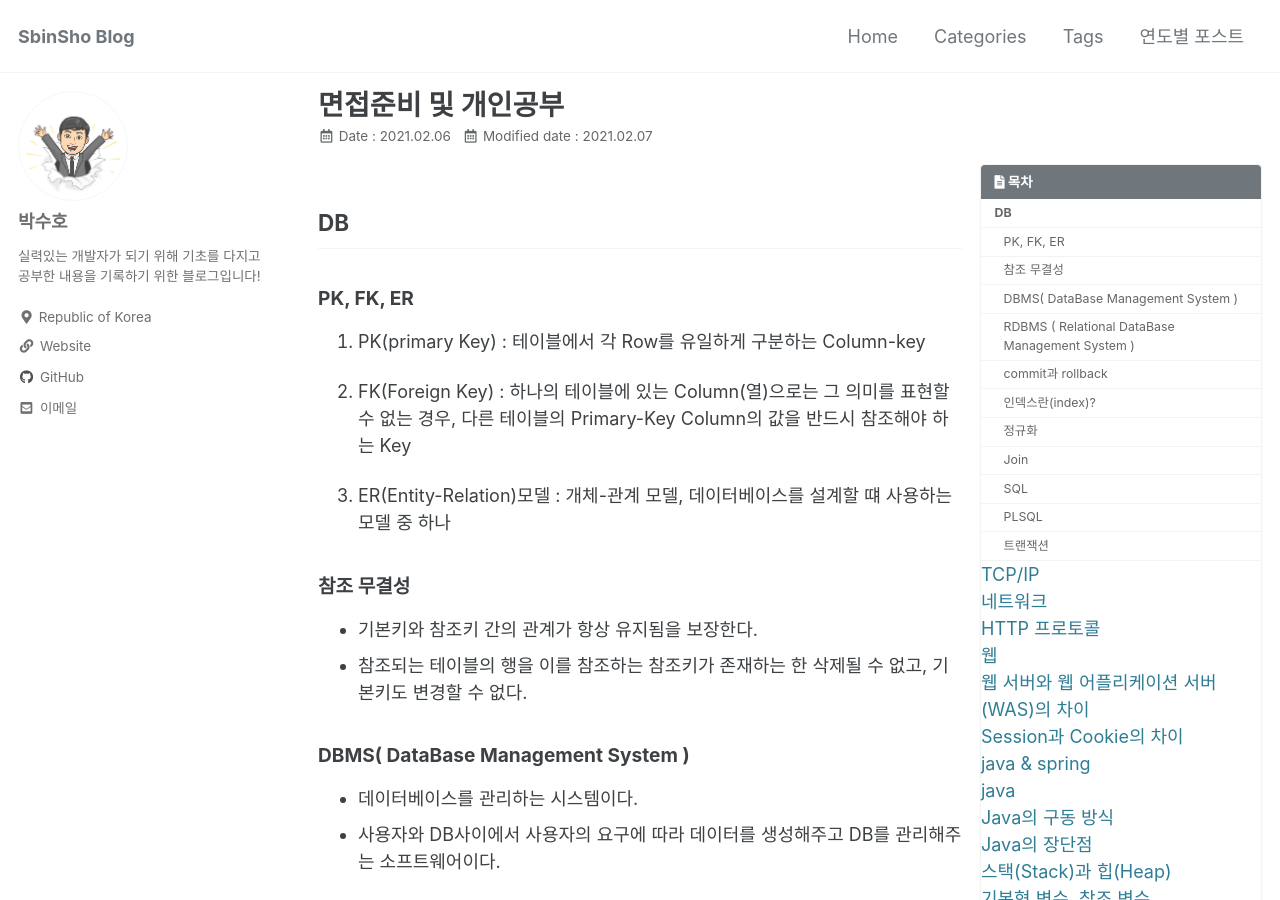
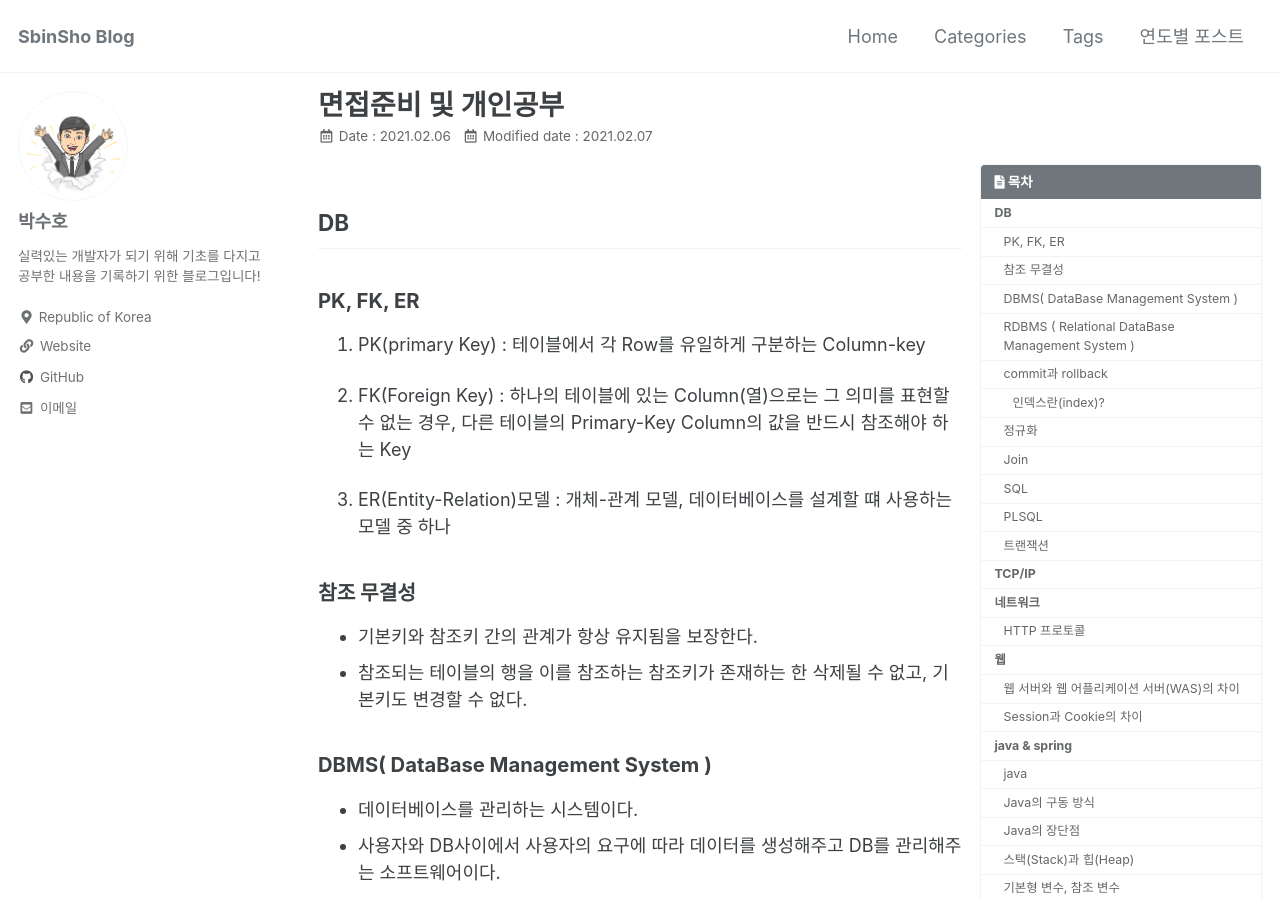
Before and after one commit to SbinSho/SbinSho.github.io, a Jekyll site: the page built from _posts/2021-02-06-Interview_study.md, in a window 1280 px wide and 900 px high. Built offline with Jekyll 4.4.1, drawn with Linux system fonts in a browser that asks for light colours; cached includes are drawn as plain includes.

Commit message:
면접준비 및 개인공부 파일명 수정 및 파일 구조 변경

```diff
--- a/_posts/2021-02-06-기술면접_준비.md
+++ b/_posts/2021-02-06-Interview_study.md
@@ -15,28 +15,33 @@ last_modified_at : 2021-02-07
 ---
 
 ## DB
-#### PK, FK, ER
+### PK, FK, ER
+
 1. PK(primary Key) : 테이블에서 각 Row를 유일하게 구분하는 Column-key
 
 2. FK(Foreign Key) : 하나의 테이블에 있는 Column(열)으로는 그 의미를 표현할 수 없는 경우, 다른 테이블의 Primary-Key Column의 값을 반드시 참조해야 하는 Key
 
 3. ER(Entity-Relation)모델 : 개체-관계 모델, 데이터베이스를 설계할 떄 사용하는 모델 중 하나
 
-#### 참조 무결성
+### 참조 무결성
+
 - 기본키와 참조키 간의 관계가 항상 유지됨을 보장한다.
 - 참조되는 테이블의 행을 이를 참조하는 참조키가 존재하는 한 삭제될 수 없고, 기본키도 변경할 수 없다.
 
-#### DBMS( DataBase Management System )
+### DBMS( DataBase Management System )
+
 - 데이터베이스를 관리하는 시스템이다.
 - 사용자와 DB사이에서 사용자의 요구에 따라 데이터를 생성해주고 DB를 관리해주는 소프트웨어이다.
 
-#### RDBMS ( Relational DataBase Management System )
+### RDBMS ( Relational DataBase Management System )
+
 - DBMS의 한 종류
 - 모든 데이터를 2차원 테이블로 표현
 - 테이블은 ROW( record, tuple )과 COLUMN( field, item )으로 이루어진 기본 데이터 저장 단위
 - ER모델에 따라, 데이터베이스가 만들어지며, 데이터베이스는 하나 이상의 테이블로 구성됨.
 
-#### commit과 rollback
+### commit과 rollback
+
 - commit
     - 모든 작업을 정상적으로 처리하겠다고 확정하는 명령어이다.
     - 트랜잭션의 처리 과정을 데이터베이스에 반영하기 위해서, 변경된 내용을 모두 영구 저장한다.
@@ -47,6 +52,7 @@ last_modified_at : 2021-02-07
     - 트랜잭션으로 인한 하나의 묶음 처리가 시작되기 이전의 상태로 되돌린다.
 
 #### 인덱스란(index)?
+
 데이터베이스 테이블의 검색 속도를 향상 시키기 위한 자료구조이다. index를 적용하지 않은 컬럼을 조회시, Full Scan을 수행하여 전체를 탐색하기 때문에 처리 속도가 많이 떨어진다.
 
 - 장점
@@ -55,7 +61,8 @@ last_modified_at : 2021-02-07
     - insert, update의 속도가 저하됨. 정렬된 상태를 유지해야하고, 테이블 외에 인덱스 테이블에도 insert, update를 해야 하기 때문에, 수정이 자주 일어나는 테이블에 대해서는 index 설정이 성능에 부정적인 영향을 줄 수도 있음.
 
 
-#### 정규화
+### 정규화
+
 자료의 손실이나 불필요한 정보의 도입 없이 데이터의 일관성, 데이터 중복을 최소화하고 최대의 데이터 안정성 확보를 위한 안정적 자료 구조로 변환하기 위해서 하나의 테이블을 둘 이상을 분리하는 작업이다.
 
 정규화의 목적은 자료의 삽입, 갱신 및 삭제에 따른 이상 현상을 제거하고 ( 데이터 무결성 유지 ), 자료 구조의 안정성 최대화를 위해서 이다.
@@ -67,7 +74,8 @@ last_modified_at : 2021-02-07
 5. BCNF -> 4NF : 함수종속이 아닌 다치종속(MVD) 제거
 6. 4NF -> 5NF : 후보키를 통하지 않는 조인종속(FD) 제거
 
-#### Join
+### Join
+
 1. INNER JOIN(내부조인)
     - 키 값이 있는 테이블의 컬럼 값을 비교 후 조건에 맞게 값을 가져오는 것이다.
 2. CROSS JOIN(교차조인)
@@ -75,7 +83,8 @@ last_modified_at : 2021-02-07
 3. OUTER JOIN
     - 조인하는 여러 테이블에서 한 쪽에는 데이터가 있고 한 쪽에는 데이터가 없는 경우, 데이터가 있는 쪽 테이블의 내용을 전부 출력하는 방법이다.
 
-#### SQL
+### SQL
+
 SQL은 구조화 질의어라고 한다. 데이터 정의어(DDL), 데이터 조작어(DML), 데이터 제어어(DCL)를 포함한 데이터베이스용 질의 언어의 일종이다.
 
 - 데이터 정의어(DDL)
@@ -85,10 +94,12 @@ SQL은 구조화 질의어라고 한다. 데이터 정의어(DDL), 데이터 조
 - 데이터 제어어(DCL)
     - DB에 접근하고 객체들을 사용하도록 권한을 주고 회수하는 명령어들을 말함
 
-#### PLSQL
+### PLSQL
+
 SQL이 확장된 개념으로 DML문과 Query문, 절차형 언어등을 사용해서 절차적 프로그래밍을 가능하게 하는 트랜잭션 언어이다. 블록구조로 수행속도를 높일 수 있다.
 
-#### 트랜잭션
+### 트랜잭션
+
 컴퓨터 과학에선 쪼개질수 없는 업무처리의 단위를 의미한다. 즉, 하나의 작업 단위를 의미함.
 
 DB에서의 트랜잭션은 질의를 하나의 묶음 처리해서 만약 중간에 실행이 중단됐을 경우, 처음부터 다시 실행하는 ROllback을 수행하고, 오류없이 실행을 마치면 commit을 하는 실행 단위를 의미한다.
@@ -98,19 +109,20 @@ DB에서의 트랜잭션은 질의를 하나의 묶음 처리해서 만약 중
 * ACID
     - 원자성(Atomicity), 일관성(Consistency), 독립성(Isolation), 영구성(Durability)
 
----
+## TCP/IP
 
-## TCP/IP
 IP기반에 TCP가 사용되서 이렇게 불린다고 한다.
 
 TCP가 데이터의 추적을, IP가 배달을 처리한다고 보면 된다.
 
 ## 네트워크
-#### HTTP 프로토콜
+### HTTP 프로토콜
+
 HTTP( Hypertext Transfer Protocol )는 인터넷상에서 데이터를 주고 받기 위한 서버/클라이언트 모델을 따르는 프로토콜이다.
 
 ## 웹
-#### 웹 서버와 웹 어플리케이션 서버(WAS)의 차이
+### 웹 서버와 웹 어플리케이션 서버(WAS)의 차이
+
 * Web Server
     - 하드웨어 : Web 서버가 설치되어 있는 컴퓨터
     - 소프트웨어 : 웹 브라우저 클라이언트로 부터 HTTP 요청을 받아 정적인 컨텐츠(.html .jpg .css 등)를 제공하는 컴퓨터 프로그램
@@ -120,7 +132,8 @@ HTTP( Hypertext Transfer Protocol )는 인터넷상에서 데이터를 주고
     - DB 조회나 다양한 로직 처리를 요구하는 동적인 컨텐츠를 제공하기 위해 만들어진 Application Server
     - ex) Tomcat, JBoss, Jeus 등
 
-#### Session과 Cookie의 차이
+### Session과 Cookie의 차이
+
 * Cookie
     - 쿠키는 클라이언트(브라우저) 로컬에 저장디는 키와 값이 들어있는 작은 데이터 파일이다.
     - 사용자 인증이 유효한 시간을 명시할 수 있으며, 유효 시간이 정해지면 브라우저가 종료되어도 인증이 유지된다는 특징이 있다.
@@ -133,20 +146,22 @@ HTTP( Hypertext Transfer Protocol )는 인터넷상에서 데이터를 주고
     - 클라이언트로 부터 들어오는 요구를 하나의 상태로 보고, 그 상태를 일정하게 유지시켜준다.
     - 방문자가 웹 서버에 접속해 있는 상태를 하나의 단위로 보고 그것을 세션이라고 한다.
 
----
 
 ## java & spring
-#### java
+### java
+
 자바는 Sun Microsystems가 1995년에 처음 출시한 프로그래밍 언어이다.
 제임스 고슬링과 다른 연구원들이 개발한 객체 지향적 프로그래밍 언어이다.
 
-#### Java의 구동 방식
+### Java의 구동 방식
+
 1. 자바 소스 파일 작성
 2. JDK가 가지고 있는 컴파일러로 바이트 코드로 변환. 이때 확장자명이 .class인 자바 목적파일이 나온다.
 3. JRE가 JVM을 구동 시킨다.
 4. JVM이 바이트코드를 해서갛여 자바 프로그램이 실행된다.
 
-#### Java의 장단점
+### Java의 장단점
+
 - 자바의 장점
     - 객체지향 언어
     - 운영체제에 독립적
@@ -157,7 +172,8 @@ HTTP( Hypertext Transfer Protocol )는 인터넷상에서 데이터를 주고
     - 처리 속도가 중요한 애플리케이션에는 적합하지 않음.
 
 
-#### 스택(Stack)과 힙(Heap)
+### 스택(Stack)과 힙(Heap)
+
 - 스택(Stack)
     - 함수의 호출과 함께 할당되며, 함수의 호출이 완료되면 소멸한다.
     - 함수의 호출과 관계되는 지역 변수와 매개변수가 저장되는 영역이다.
@@ -169,10 +185,12 @@ HTTP( Hypertext Transfer Protocol )는 인터넷상에서 데이터를 주고
     - 사용자에 의해 메모리 공간이 동적으로 할당되고 해제되는 곳이다. new연산자를 통해 메모리를 할당하는 것은 저부 힙(heap) 영역에 할당
     - 자바에서는 가비지 컬렉터 또는 jvm에 의해 메모리가 해제 될 떄까지 유지된다.
 
-#### 기본형 변수, 참조 변수
+### 기본형 변수, 참조 변수
+
 8가지 원시타입(byte, short, int, long, float, double, char, boolean)을 제외한 그 외의 타입으로 정의된 변수들은 전부 레퍼런스 변수, 즉 참조변수이다.
 
-#### 프로세스와 스레드
+### 프로세스와 스레드
+
 - 프로세스
     - 운영체제에서는 실행준인 하나의 어플리케이션을 프로세스라고 한다.
     - 운영체제로 부터 자원을 할당받는 작업의 단위
@@ -186,7 +204,8 @@ HTTP( Hypertext Transfer Protocol )는 인터넷상에서 데이터를 주고
     - 멀티스레드 : 스택 영역을 스레드 개수만큼 분할해서 사용, 하나의 스레드에서 다른 스레드의 스택 영역에는 접근 불가, 스태틱 영역 및 힙은 공유
     - 멀티 프로세스 : 다수의 데이터 저장 영역, 즉 다수의 메모리를 갖는 구조, 각 프로세스별로 메모리가 있다. 각자 고유 공간으로 침범 불가.
 
-#### 클래스 변수, 인스턴스 변수, 지역 변수
+### 클래스 변수, 인스턴스 변수, 지역 변수
+
 - 클래스 변수
     - 인서턴스 변수에 static을 붙이면 클래스 변수가 된다. 클래스 변수는 모든 인스턴스가 공통된 값을 공유한다.
 - 인스턴스 변수
@@ -195,11 +214,13 @@ HTTP( Hypertext Transfer Protocol )는 인터넷상에서 데이터를 주고
 - 지역 변수
     - 메서드 내에서 선언되며 메서드 내에서만 사용할 수 있다.
 
-#### 오버로딩, 오버라이딩
+### 오버로딩, 오버라이딩
+
 * 오버라이딩( overriding ) : 같은 메서드 이름, 같은 인자 목록으로 상위 클래스의 메서드를 재정의
 * 오버로딩( overloading ) : 같은 메서드 이름, 다른 인자 목록으로 다수의 메서드를 중복 정의
 
-#### 접근 제어자
+### 접근 제어자
+
 1. private
     - 해당 클래스 내에서만 접근가능
 2. defalut
@@ -209,7 +230,8 @@ HTTP( Hypertext Transfer Protocol )는 인터넷상에서 데이터를 주고
 4. public
     - 어떤 클래스에서라도 접근이 가능하다.
 
-#### 상속, 구현
+### 상속, 구현
+
 - 상속 ( extends )
     - 자식이 부모의 특징을 상속 받아서 사용 가능하다.
     - 코드의 재사용성을 높이고 코드의 중복성을 최소화 가능
@@ -222,7 +244,8 @@ HTTP( Hypertext Transfer Protocol )는 인터넷상에서 데이터를 주고
     - 클래스에서는 클래스의 다중 상속 불가능, 인터페이스는 다중 구현 가능
 
 
-#### 인터페이스, 추상 클래스
+### 인터페이스, 추상 클래스
+
 - 추상 클래스 ( 추상화 )
     - 공통점을 찾아 추상화시킴
     - 추상클래스 는 공통적인 기능을 하는 객체들의 추상화이다. ( ex : 템플릿 메서드, 팩토리 메서드 패턴 )
@@ -241,21 +264,25 @@ HTTP( Hypertext Transfer Protocol )는 인터넷상에서 데이터를 주고
 
 상위 클래스는 물려줄 특성이 풍성할수록 좋고( LSP 리스코프 치환 원칙에 따름 ), 인터페이스는 구현을 강제할 메서드의 개수가 적을수록 좋다 ( ISP 인터페이스 분할 원칙에 따름 ).
 
-#### 익명 클래스
+### 익명 클래스
+
 InnerClass의 한 종류로 이름이 없는 객체를 만들 수 있다. 부모 클래스를 상속 받는 서브 클래스를 없이, 단일 객체를 만들어서 사용가능 하다.
 
 
-#### 객체지향 4대 특성
+### 객체지향 4대 특성
+
 1. 캡슐화 : 정보은닉 ( 접근 제어자 )
 2. 상속 : 재사용 ( 클래스 상속 )
 3. 추상화 : 모델링 ( 추상 클래스 )
 4. 다형성 : 사용 편의 ( 인터페이스 )
 
-#### OOP
+### OOP
+
 객체지향 프로그래밍(OOP)는 컴퓨터 프로그래밍 패러다임중 하나이다. 독립된 단위의 객체 ( Object )를 만들고 그 객체들 간의 메시지를 주고 받으며, 데이터를 처리하는 상호작용을 통해 로직을 구성하는 프로그래밍 방법이다.
 
 
-#### SOLID
+### SOLID
+
 SOLID는 객체지향 설계 5대 원칙이라 부르며, 객체 지향 4대 특성을 발판으로 하고 있다. 스프링 프레임워크의 근간이기도 하다.
 
 1. SRP : 단일 책임원칙
@@ -269,12 +296,14 @@ SOLID는 객체지향 설계 5대 원칙이라 부르며, 객체 지향 4대 특
 5. DIP : 의존 역전 원칙
     - 자신보다 변하기 쉬운 것에 의존하지 말아야한다.
 
-#### AOP
+### AOP
+
 - AOP는 관점 지향 프로그래밍으로 불린다.
 - 어떤 로직을 기준으로 핵심적인 관점, 부가적인 관점으로 나누어서 보고 그 관점을 기준으로 각각 모듈화 하겠다는 것이다.
 - spring 에서의 aop는 프록시 패턴이라는 디자인 패턴을 사용해서 효과를 냄
 
-#### 디자인 패턴
+### 디자인 패턴
+
 1. 어댑터 패턴
     - 호출당하는 쪽의 메서드를 호출하는 쪽의 코드에 대응하도록 중간에 변환기를 통해 호출하는 패턴
 2. 프록시 패턴
@@ -293,23 +322,27 @@ SOLID는 객체지향 설계 5대 원칙이라 부르며, 객체 지향 4대 특
     - 전략을 익명 내부 클래스로 구현한 전략 패턴
 
 
-#### Ioc
+### Ioc
+
 IoC란 Inversion of Control의 줄임말로 한글로 번역하면 제어의 역전이다.
 객체의 호출작업을 개발자가 결정하는 것이 아니라, 외부에서 결정되는 것을 의미.
 
-#### DI
+### DI
+
 DI란 Dependency Injection의 줄암말로 한글로 번역하면 의존성 주입이다.
 객체를 직접 생성하는게 아니라 외부에서 생성한 후 주입 시켜주는 방식이다.
 이를 통해 모듈 간의 결합도가 낮아지고 유연성이 높아진다.
 
-#### bean 라이플 사이클
+### bean 라이플 사이클
+
 1. 객체 생성
 2. 의존 설정
 3. 초기화
 4. 소멸
 
 
-#### Spring MVC 패턴
+### Spring MVC 패턴
+
 MVC는 Model-View-Contorller의 약자이다.
 
 1. Model
@@ -319,17 +352,17 @@ MVC는 Model-View-Contorller의 약자이다.
 3. Contorller
     - Model과 View의 연결하는 제어 로직을 담당
 
----
+## 기타
+### java, javascript
 
-## 기타
-#### java, javascript
 - 자바는 서버측 언어이며 자바스크립트는 클라이언트용 언어이다.
 - 큰 차이는 자바는 컴파일 과정을 거치지만 자바스크립트는 브라우저가 직접 사용자의 명령을 해석함으로 컴파일 과정을 거치지 않는다.
 - java 컴파일 언어, javascript 인터프리터 언어
 
 인터프리터 언어는 바로 번역 및 실행이 가능하고, 컴파일러 언어는 코드를 실행하기 전 코드를 컴파일하여 컴퓨터가 읽을수 있는 기계어로 변환하는 과정이 필요하다.
 
-#### jsp, servlet
+### jsp, servlet
+
 - servlet
     - 웹 서버의 성능을 향상시키기 위해 사용되는 자바 클래스의 일종이다.
     - 자바를 이용하여 웹페이지 문서를 동적으로 생성하는 서버측 프로그램을 말한다.
```
